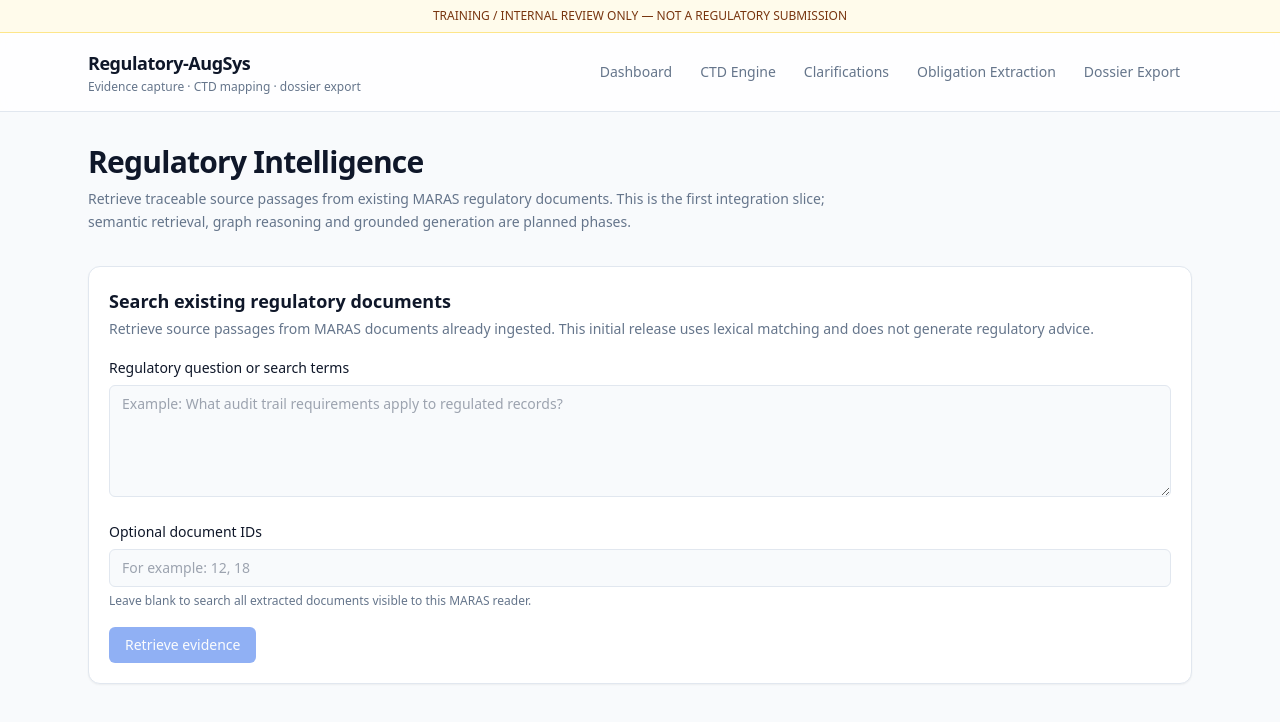
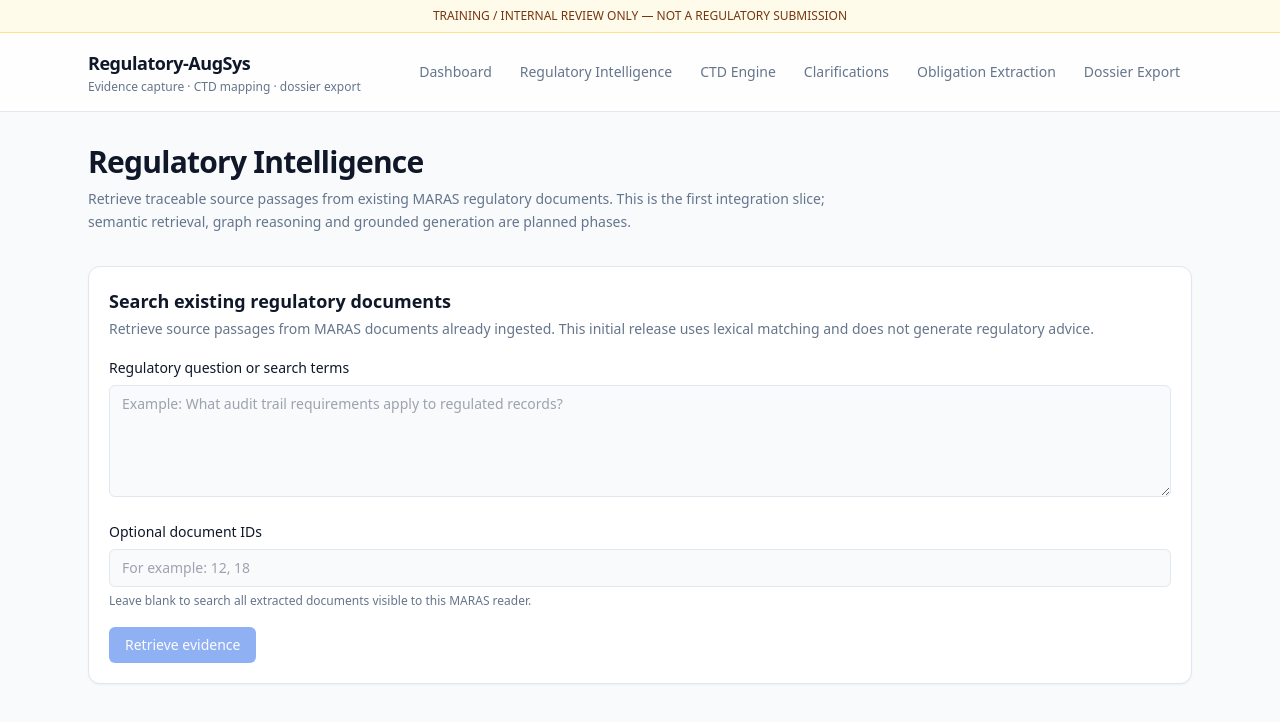
Before and after one commit to usp1904/Regulatory-AugSys, a Next.js app in the folder apps/web/: page /regulatory-intelligence in a window 1280 px wide. Shown: the top 722 px of the page. Built offline with nearby package versions, Linux system fonts and the light colour scheme.

Commit message:
feat(rag): add Regulatory Intelligence navigation entry

```diff
--- a/apps/web/components/site-shell.tsx
+++ b/apps/web/components/site-shell.tsx
@@ -4,6 +4,7 @@ import { cn } from "@/lib/utils";
 
 const NAV_ITEMS = [
   { href: "/", label: "Dashboard" },
+  { href: "/regulatory-intelligence", label: "Regulatory Intelligence" },
   { href: "/ctd", label: "CTD Engine" },
   { href: "/clarifications", label: "Clarifications" },
   { href: "/obligations", label: "Obligation Extraction" },
```
